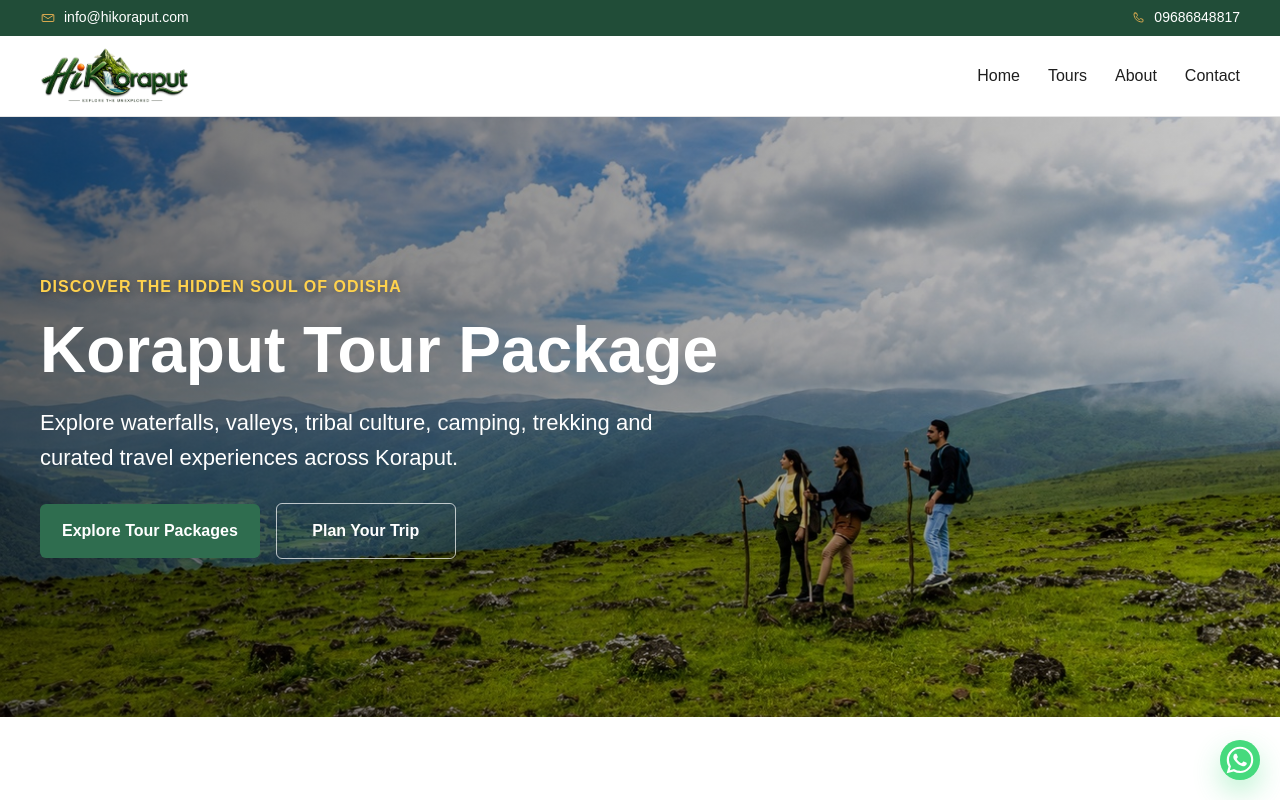
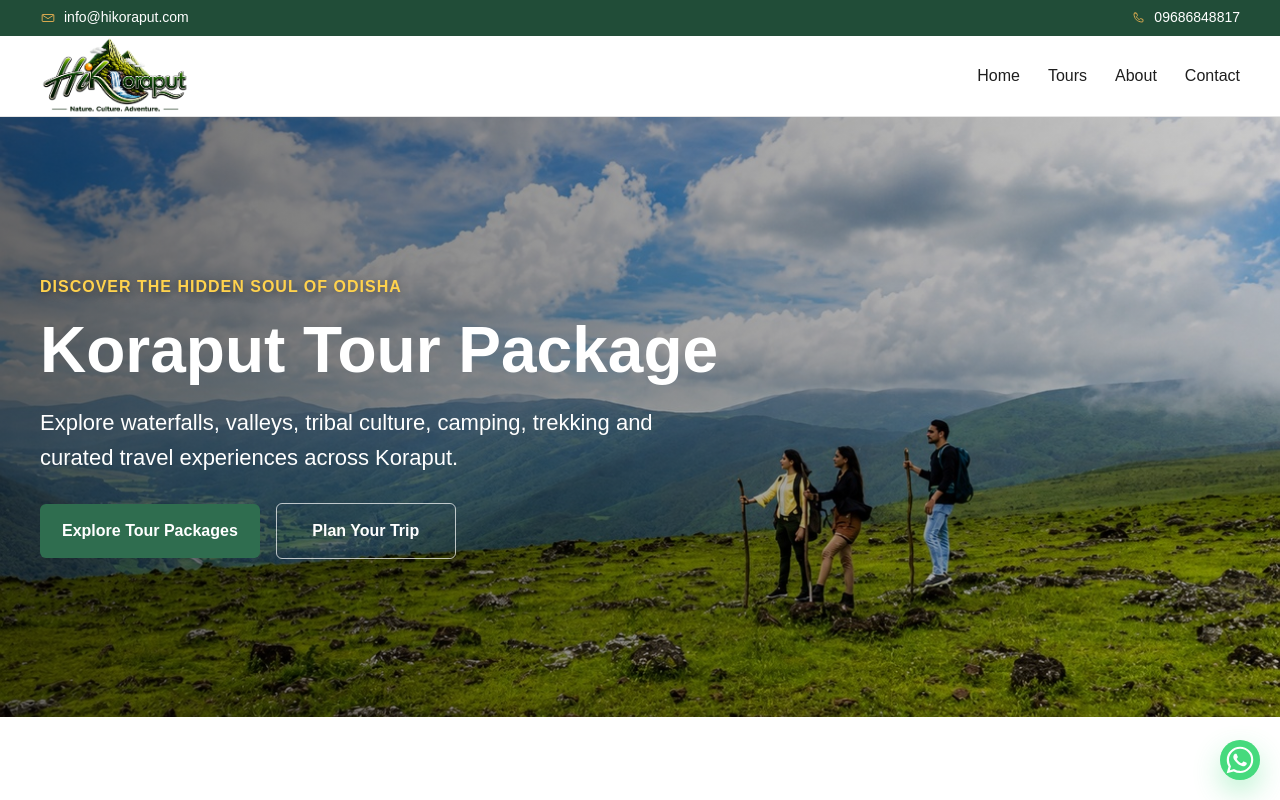
Before and after one commit to nkthakur4080/Tour-website, a Next.js app: page / in a window 1280 px wide. Shown: the top 800 px of the page. Built offline with nearby package versions, Linux system fonts and the light colour scheme.

Commit message:
logos updated

```diff
--- a/components/Footer/Footer.scss
+++ b/components/Footer/Footer.scss
@@ -27,7 +27,8 @@
 
     &__brand {
         img {
-            max-width: 150px;
+            width: 210px;
+            height: auto;
             margin-bottom: 16px;
         }
 
--- a/components/Footer/Footer.tsx
+++ b/components/Footer/Footer.tsx
@@ -6,7 +6,7 @@ export default function Footer() {
         <footer className="footer">
             <div className="container footer__inner">
                 <div className="footer__brand">
-                    <img src="/logo.png" alt="Hi Koraput" />
+                    <img src="/logo-footer.png" alt="Hi Koraput" />
                     <p>
                         Hi Koraput Hospitality Pvt. Ltd.
                         <br />
--- a/components/Navbar/Navbar.scss
+++ b/components/Navbar/Navbar.scss
@@ -24,6 +24,12 @@
         position: relative;
         z-index: 2;
         flex-shrink: 0;
+
+        img {
+            display: block;
+            width: 150px;
+            height: auto;
+        }
     }
 
     &__toggle {
@@ -116,7 +122,9 @@
 @include mobile {
     .navbar {
         &__logo {
-            font-size: 24px;
+            img {
+                width: 150px;
+            }
         }
     }
 }
--- a/components/Navbar/Navbar.tsx
+++ b/components/Navbar/Navbar.tsx
@@ -21,7 +21,7 @@ export default function Navbar() {
         <header className="navbar">
             <div className="container navbar__inner">
                 <Link href="/" className="navbar__logo">
-                    <img src="/logo.png" alt="Logo" style={{ maxWidth: "150px" }} />
+                    <img src="/header-logo.png" alt="Hi Koraput" />
                 </Link>
 
                 <button
```
Also changed, not shown: public/header-logo.png (added), public/logo-footer.png (added).
